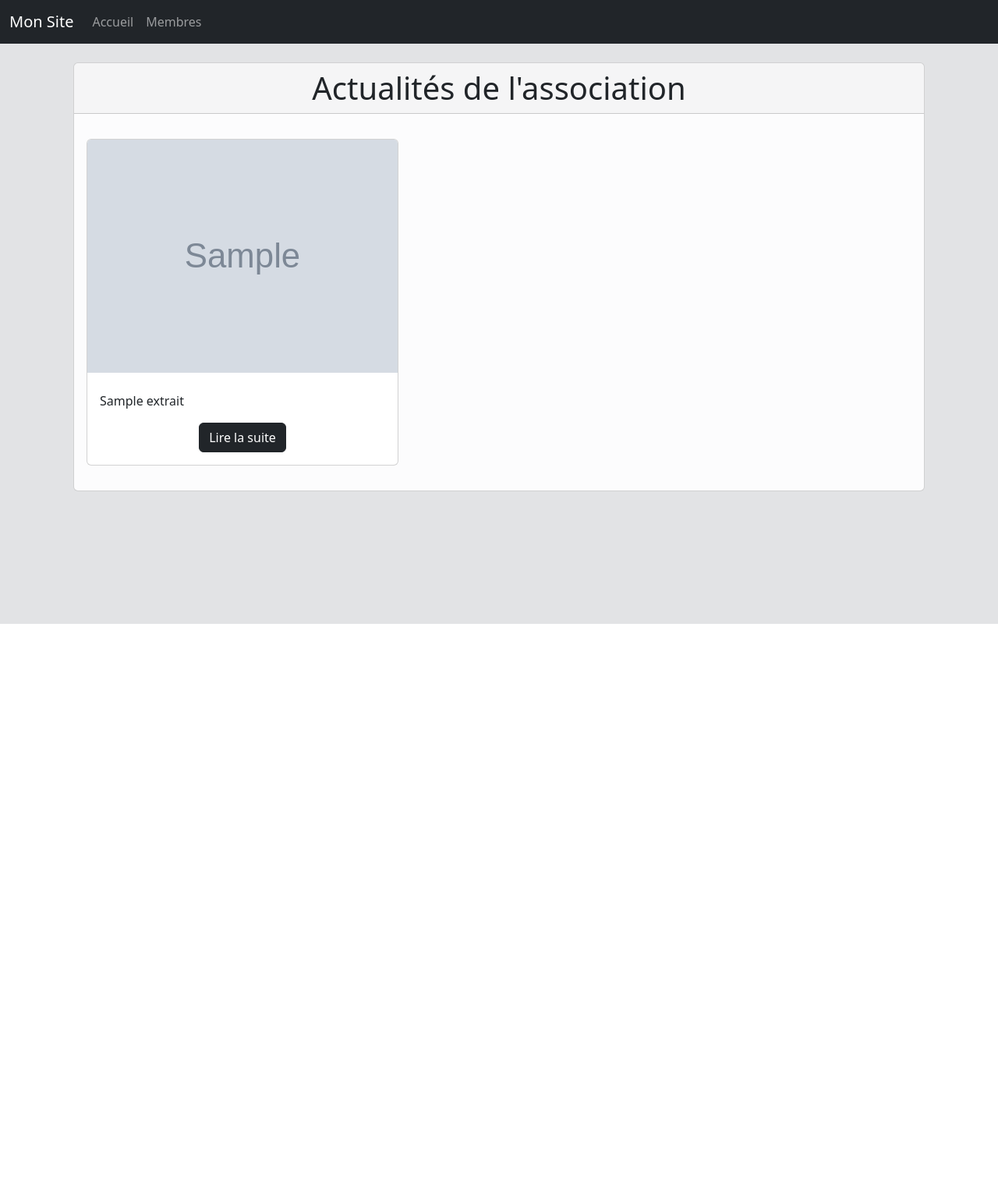
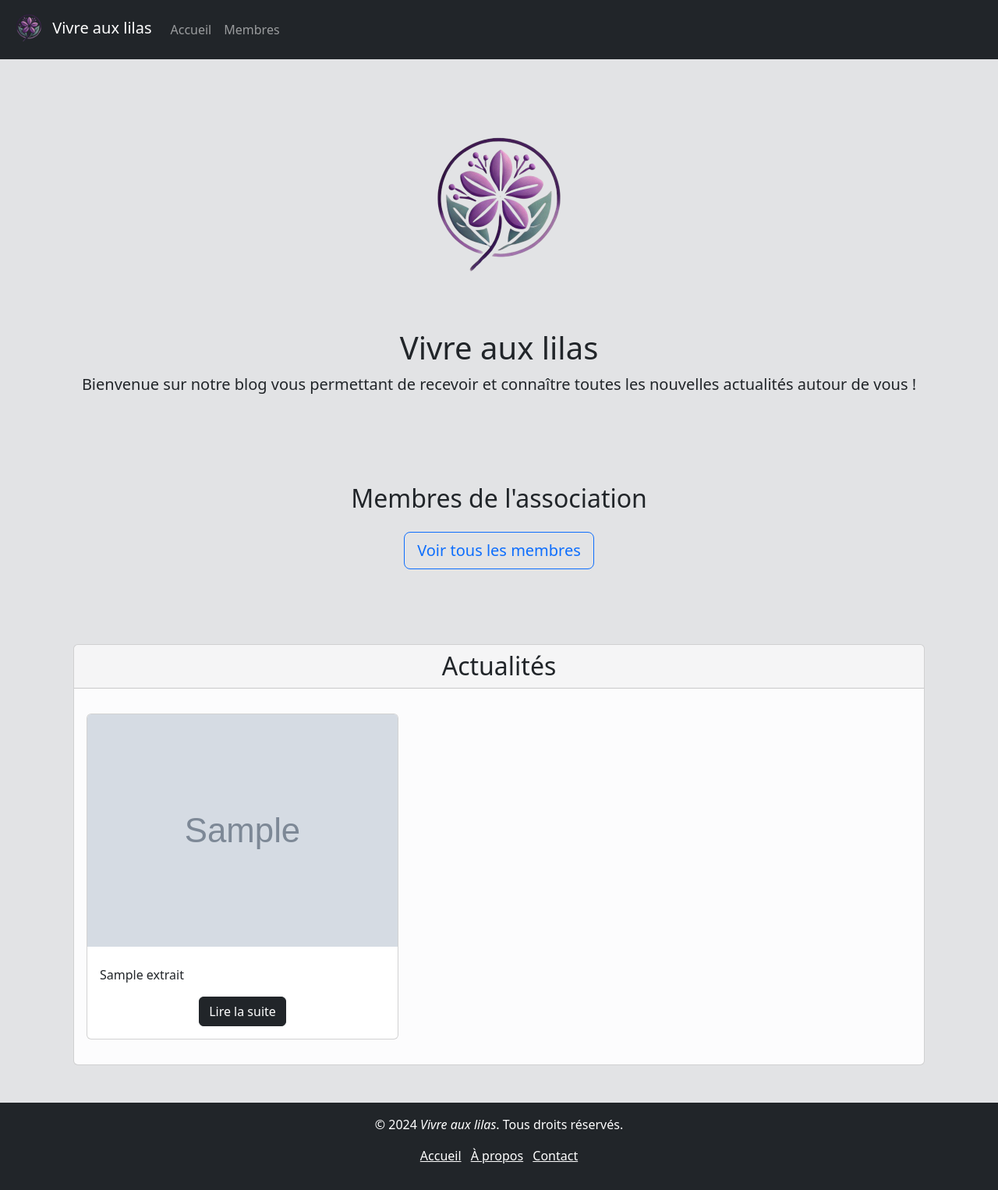
Before and after one commit to Sam-rst/EPSI_Cours-CI_CD, a Python web app: template atelier1/src/templates/home.html in a window 1280 px wide. Shown: the whole page at 78% size. Before the commit the page ends 800 px from the top, so only its background shows below. Run offline with Jinja, Linux system fonts and the light colour scheme; the template is opened without the code that fills it: most values are stand-ins (such as "Sample title", 1, 10 or a date in 2020); grey boxes marked "Sample" are stand-in pictures.

Commit message:
Atelier 1 complete

```diff
--- a/atelier1/src/js/script.js
+++ /dev/null
@@ -1 +0,0 @@
-console.log("Hello World")
--- a/atelier1/src/templates/base.html
+++ b/atelier1/src/templates/base.html
@@ -12,9 +12,12 @@
     <header>
         {% include 'navbar.html' %}
     </header>
-    <div class="container mt-4">
+    <main class="container mt-4">
         {% block content %}{% endblock %}
-    </div>
+    </main>
+    <footer class="bg-dark text-white text-center py-3 mt-5">
+        {% include 'footer.html' %}
+    </footer>
 
     <!-- Bootstrap JS Bundle with Popper -->
     <script src="https://cdn.jsdelivr.net/npm/bootstrap@5.3.0/dist/js/bootstrap.bundle.min.js"></script>
--- /dev/null
+++ b/atelier1/src/templates/footer.html
@@ -0,0 +1,8 @@
+<div class="container-fluid">
+    <p>&copy; 2024 <i>Vivre aux lilas</i>. Tous droits réservés.</p>
+    <ul class="list-inline">
+        <li class="list-inline-item"><a href="/" class="text-white">Accueil</a></li>
+        <li class="list-inline-item"><a href="#" class="text-white">À propos</a></li>
+        <li class="list-inline-item"><a href="#" class="text-white">Contact</a></li>
+    </ul>
+</div>
--- a/atelier1/src/templates/home.html
+++ b/atelier1/src/templates/home.html
@@ -1,9 +1,20 @@
 {% extends "base.html" %}
 
 {% block content %}
-<div class="container">
-    <div class="card bg-light-subtle">
-        <h1 class="card-header text-center">Actualités de l'association</h1>
+<div class="container d-flex flex-column justify-content-center">
+    <div class="py-5 text-center">
+        <img class="d-block mx-auto mb-4" src="/assets/img/logo.png" alt="Logo de 'Vivre aux lilas'" width="250"
+            height="250">
+        <h1>Vivre aux lilas</h1>
+        <p class="lead">Bienvenue sur notre blog vous permettant de recevoir et connaître toutes les nouvelles
+            actualités autour de vous !</p>
+    </div>
+    <div class="py-5 text-center">
+        <h2>Membres de l'association</h2>
+        <a class="btn btn-outline-primary btn-lg mt-3" href="membres.html">Voir tous les membres</a>
+    </div>
+    <div class="card bg-light-subtle mt-5">
+        <h2 class="card-header text-center">Actualités</h1>
             <div class="card-body">
                 <div class=" d-flex align-content-around flex-wrap justify-content-between align-self-center">
                     {% for actualite in actualites %}
--- a/atelier1/src/templates/membres.html
+++ b/atelier1/src/templates/membres.html
@@ -1,6 +1,6 @@
 {% extends "base.html" %}
 
-{% block title %}Actualité{% endblock %}
+{% block title %}Membres{% endblock %}
 
 {% block content %}
 <div class="container">
--- a/atelier1/src/templates/navbar.html
+++ b/atelier1/src/templates/navbar.html
@@ -1,7 +1,11 @@
 <nav class="navbar navbar-lg navbar-expand-lg bg-dark" data-bs-theme="dark">
     <div class="container-fluid">
-    <a class="navbar-brand" href="/">Mon Site</a>
-    <button class="navbar-toggler" type="button" data-bs-toggle="collapse" data-bs-target="#navbarNav" aria-controls="navbarNav" aria-expanded="false" aria-label="Toggle navigation">
+        <a class="navbar-brand" href="/">
+            <img src="/assets/img/logo.png" alt="" width="50" height="50" class="d-inline-block align-text-center">
+            Vivre aux lilas
+        </a>
+        <button class="navbar-toggler" type="button" data-bs-toggle="collapse" data-bs-target="#navbarNav"
+            aria-controls="navbarNav" aria-expanded="false" aria-label="Toggle navigation">
             <span class="navbar-toggler-icon"></span>
         </button>
         <div class="collapse navbar-collapse" id="navbarNav">
@@ -10,7 +14,7 @@
                     <a class="nav-link" aria-current="page" href="/">Accueil</a>
                 </li>
                 <li class="nav-item">
-          <a class="nav-link" aria-current="page" href="/membres.html">Membres</a>
+                    <a class="nav-link" href="/membres.html">Membres</a>
                 </li>
             </ul>
         </div>
```
Also changed, not shown: atelier1/src/scripts/generate_pages.py (+6 -3 lines), atelier1/src/scripts/main.py (+6 -3 lines), atelier1/README.md, atelier1/public/assets/img/logo-lilas.jpg (added), atelier1/public/assets/img/logo.png (added), atelier1/src/assets/img/evenement-1.webp (deleted), atelier1/src/assets/img/evenement-2.webp (deleted), atelier1/src/assets/img/evenement-3.webp (deleted), atelier1/src/assets/img/evenement-4.webp (deleted), atelier1/src/assets/img/evenement-5.webp (deleted), atelier1/src/assets/img/evenement-6.webp (deleted), 2 other files. Lines whose indentation alone changed are shown as unchanged.
